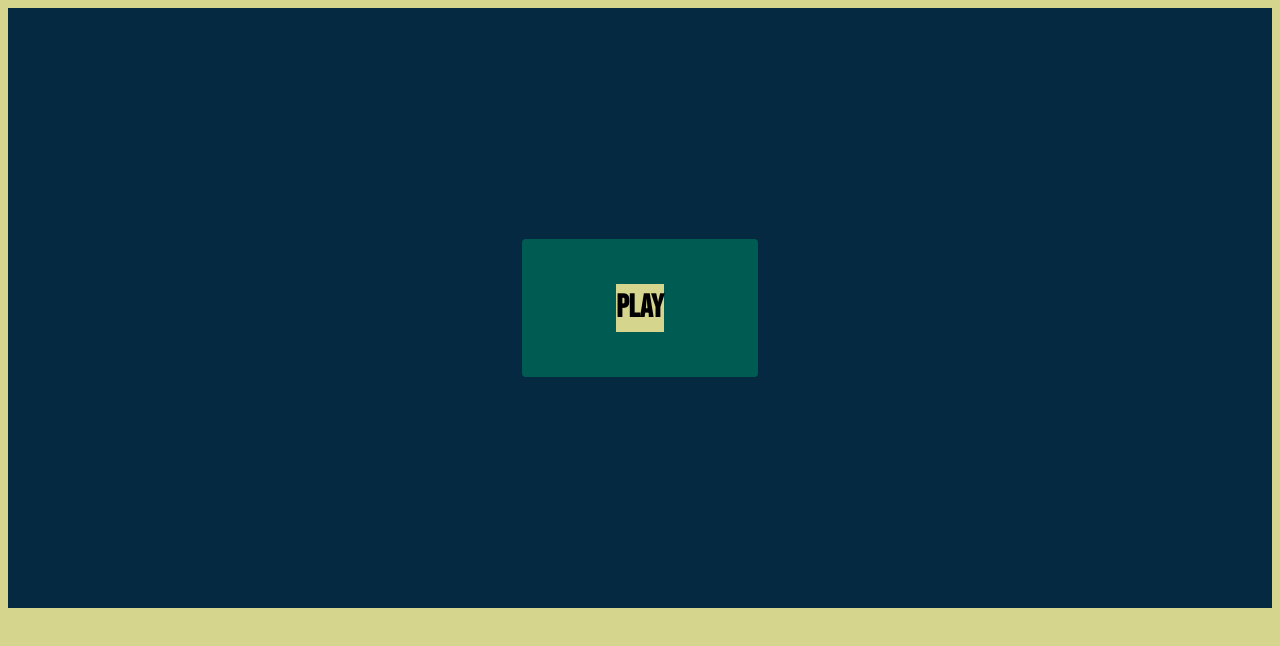
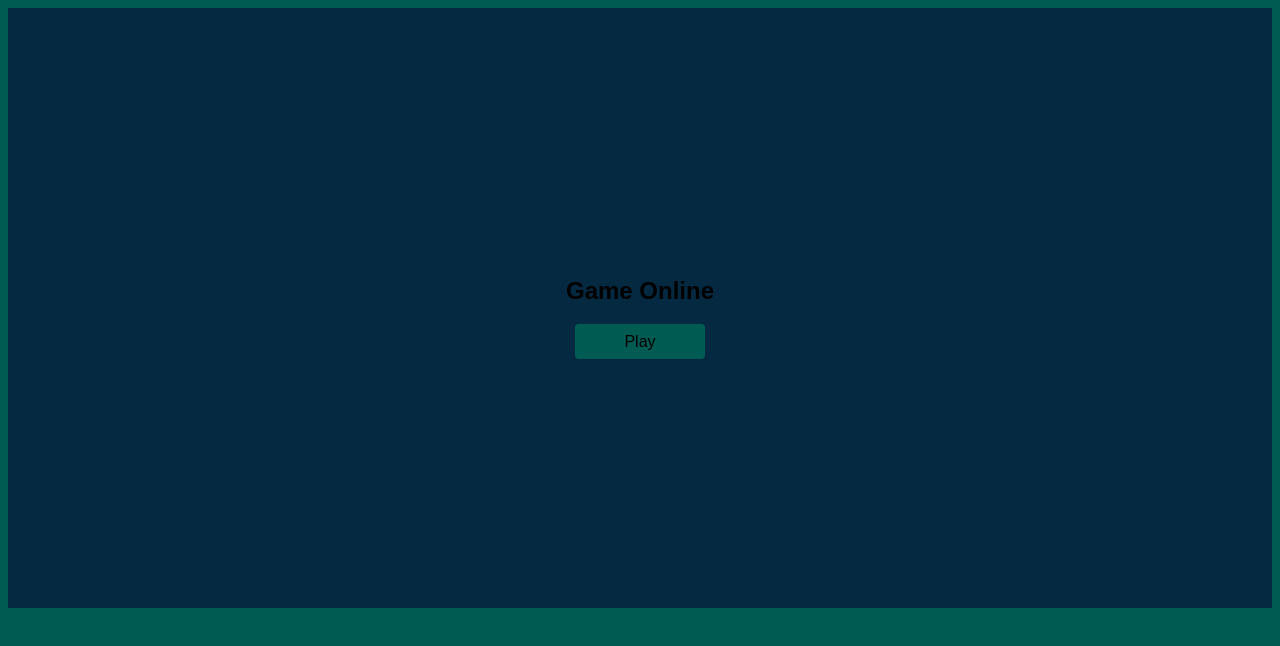
Before and after one commit to GuilhermeSousaDev/Game-Online, a React (Create React App) app in the folder GameOnline/frontend/: page / in a window 1280 px wide. Shown: the top 646 px of the page. Built offline with nearby package versions, Linux system fonts and the light colour scheme.

Commit message:
Add files via upload

```diff
--- a/GameOnline/frontend/src/pages/Home/index.tsx
+++ b/GameOnline/frontend/src/pages/Home/index.tsx
@@ -4,7 +4,8 @@ import { Button, Container } from "./style";
 const Home: FC = () => {
   return (
     <Container>
-      <Button><h4>Play</h4></Button>
+      <h2>Game Online</h2>
+      <Button>Play</Button>
     </Container>
   );
 };
--- a/GameOnline/frontend/src/pages/Home/style.ts
+++ b/GameOnline/frontend/src/pages/Home/style.ts
@@ -16,22 +16,19 @@ export const Container = styled.div`
   align-items: center;
   height: 600px;
   background: #042940;
+  h2 {
+    font-family: 'Oswald', sans-serif;
+  }
 `;
 
 export const Button = styled.button`
-  display: inline-block;
-  font-weight: 400;
   text-align: center;
-  white-space: nowrap;
   vertical-align: middle;
   border: 1px solid transparent;
-  padding: 0.075rem 5.85rem;
-  font-size: 2rem;
-  line-height: 1.5;
   border-radius: 0.25rem;
-  background-color: #005C53;
-  font-family: 'Bebas Neue', cursive;
-  transition: color 0.15s ease-in-out, background-color 0.15s ease-in-out,
-  border-color 0.15s ease-in-out, box-shadow 0.15s ease-in-out;
+  background-color: #005c53;
+  width: 130px;
+  height: 35px;
+  font-size: 1rem;
   cursor: pointer;
 `;
--- a/GameOnline/frontend/src/style/global.ts
+++ b/GameOnline/frontend/src/style/global.ts
@@ -1,7 +1,7 @@
 import { createGlobalStyle } from 'styled-components';
 
 export const GlobalStyle = createGlobalStyle`
-    * {
-        background: #D6D58E;
+    body {
+        background: #005C53;
     }
 `;
```
